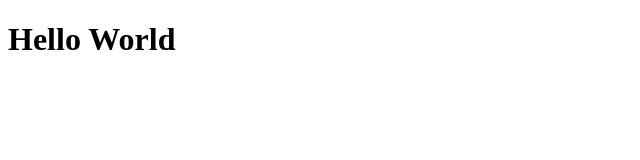
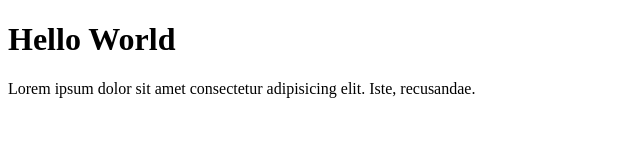
Before and after one commit to Ber10lin/oberlin-git-test, a plain HTML site: page index.html in a window 1280 px wide. Shown: the whole page, without its empty margins (0-640 px from the left). Drawn offline with Linux system fonts and the light colour scheme.

Commit message:
menambahkan paragraf

```diff
--- a/index.html
+++ b/index.html
@@ -7,5 +7,8 @@
   </head>
   <body>
     <h1>Hello World</h1>
+    <p>
+      Lorem ipsum dolor sit amet consectetur adipisicing elit. Iste, recusandae.
+    </p>
   </body>
 </html>
```
